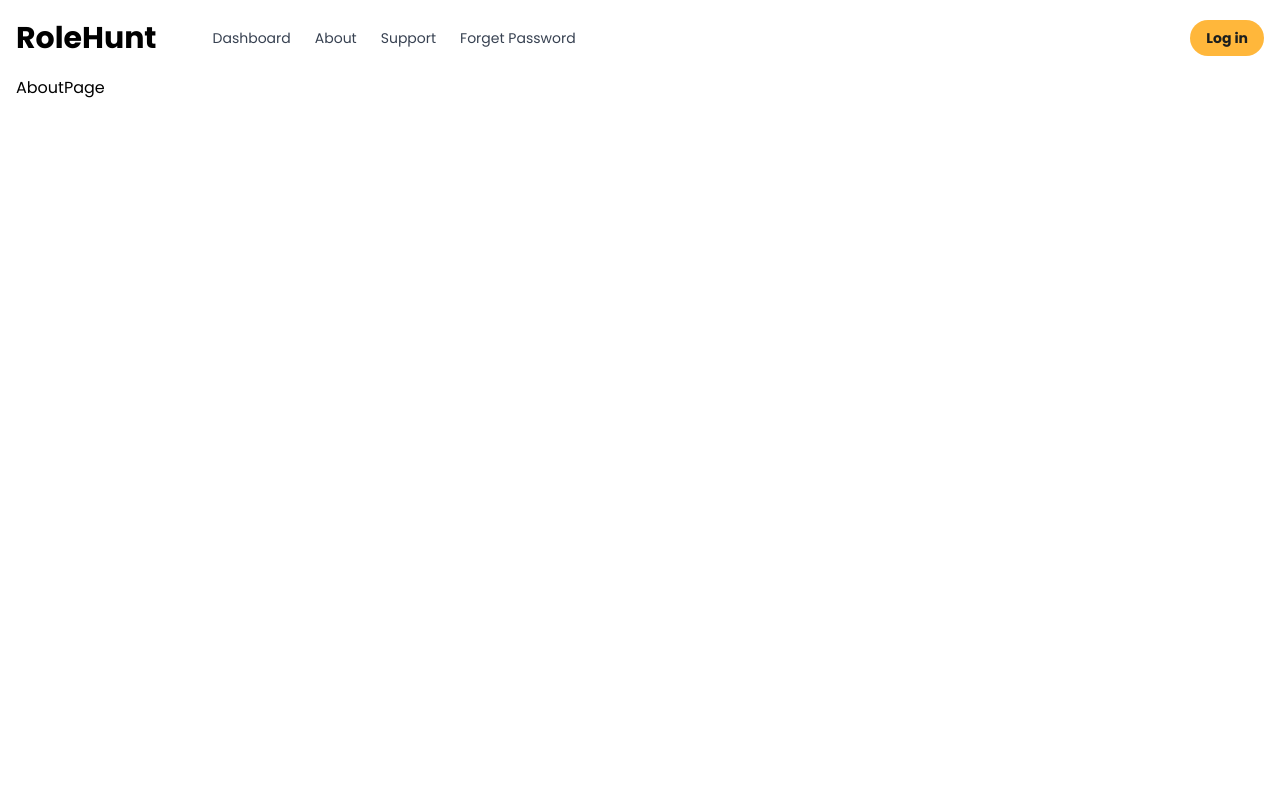
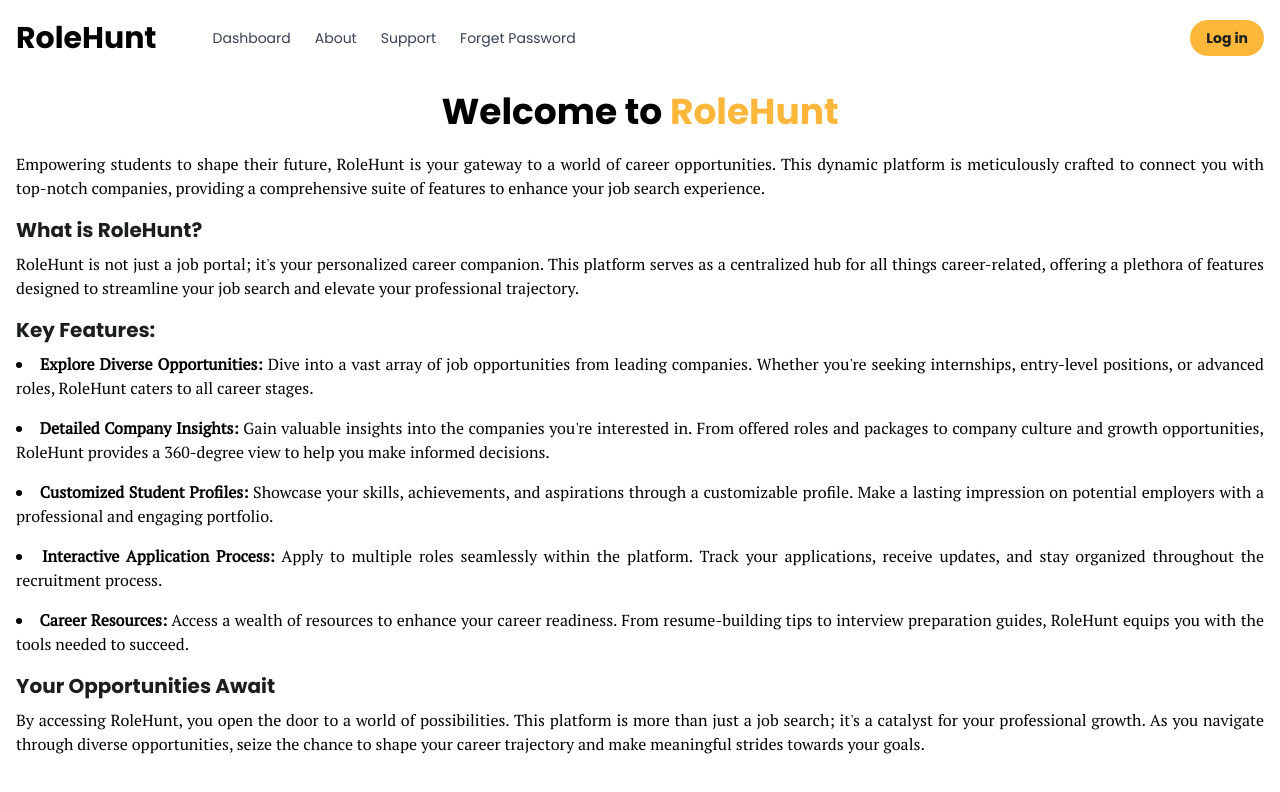
Before and after one commit to imabhinavdev/rolehunt, a Next.js app: page /about in a window 1280 px wide. Shown: the top 792 px of the page. Built offline with nearby package versions, Linux system fonts and the light colour scheme.

Commit message:
ADD: added content in the about page and made some minor changes in the support page

```diff
--- a/src/app/(front)/about/page.js
+++ b/src/app/(front)/about/page.js
@@ -4,7 +4,85 @@ import React from "react";
 const AboutPage = () => {
   return (
     <>
-      <div>AboutPage</div>
+      <div className="  w-full font-pt text-justify py-4 rounded-md h-full">
+        <div>
+          <p className="font-pop font-bold text-center md:text-4xl text-2xl">
+            Welcome to <span className="text-yellow">RoleHunt</span>
+          </p>
+        </div>
+        <div className="mt-5">
+          <p className="font-pt text-md mb-4">
+            Empowering students to shape their future, RoleHunt is your gateway
+            to a world of career opportunities. This dynamic platform is
+            meticulously crafted to connect you with top-notch companies,
+            providing a comprehensive suite of features to enhance your job
+            search experience.
+          </p>
+          <p className="font-bold text-black font-pop text-xl mb-2">
+            What is RoleHunt?
+          </p>
+          <p className="mb-4">
+            RoleHunt is not just a job portal; it's your personalized career
+            companion. This platform serves as a centralized hub for all things
+            career-related, offering a plethora of features designed to
+            streamline your job search and elevate your professional trajectory.
+          </p>
+          <p className="font-bold text-black font-pop text-xl mb-2">
+            Key Features:
+          </p>
+          <p className="">
+            <ul className="list-disc list-inside">
+              <li className="mb-4">
+                <span className="font-bold">
+                  Explore Diverse Opportunities:
+                </span>{" "}
+                Dive into a vast array of job opportunities from leading
+                companies. Whether you're seeking internships, entry-level
+                positions, or advanced roles, RoleHunt caters to all career
+                stages.
+              </li>
+              <li className="mb-4">
+                <span className="font-bold">Detailed Company Insights:</span>{" "}
+                Gain valuable insights into the companies you're interested in.
+                From offered roles and packages to company culture and growth
+                opportunities, RoleHunt provides a 360-degree view to help you
+                make informed decisions.
+              </li>
+              <li className="mb-4">
+                <span className="font-bold">Customized Student Profiles:</span>{" "}
+                Showcase your skills, achievements, and aspirations through a
+                customizable profile. Make a lasting impression on potential
+                employers with a professional and engaging portfolio.
+              </li>
+              <li className="mb-4">
+                <span className="font-bold">
+                  Interactive Application Process:
+                </span>{" "}
+                Apply to multiple roles seamlessly within the platform. Track
+                your applications, receive updates, and stay organized
+                throughout the recruitment process.
+              </li>
+              <li className="mb-4">
+                <span className="font-bold">Career Resources:</span> Access a
+                wealth of resources to enhance your career readiness. From
+                resume-building tips to interview preparation guides, RoleHunt
+                equips you with the tools needed to succeed.
+              </li>
+            </ul>
+          </p>
+
+          <p className="font-bold text-black font-pop text-xl mb-2">
+            Your Opportunities Await
+          </p>
+          <p className="mb-4">
+            By accessing RoleHunt, you open the door to a world of
+            possibilities. This platform is more than just a job search; it's a
+            catalyst for your professional growth. As you navigate through
+            diverse opportunities, seize the chance to shape your career
+            trajectory and make meaningful strides towards your goals.
+          </p>
+        </div>
+      </div>
     </>
   );
 };
--- a/src/app/user/dashboard/page.js
+++ b/src/app/user/dashboard/page.js
@@ -1,9 +1,32 @@
+"use client";
+
 import React from "react";
 import JoblistCard from "@/components/JoblistCard";
 import NavBar from "@/components/Navbar";
 import Image from "next/image";
 
+import { supabase } from "@/db/supabase";
+import { useState, useEffect } from "react";
+
 const Userdashboard = () => {
+  const [fetchError, setFetchError] = useState(null);
+  const [jobs, setJobs] = useState(null);
+
+  useEffect(() => {
+    const fetchJobs = async () => {
+      const { data, error } = await supabase.from("jobs").select();
+      if (error) {
+        setFetchError("Could not fetch the job details");
+        setJobs(null);
+        console.log(error);
+      }
+      if (data) {
+        setJobs(data);
+        setFetchError(null);
+      }
+    };
+    fetchJobs();
+  }, []);
   return (
     <>
       <div>
@@ -40,7 +63,16 @@ const Userdashboard = () => {
           </div>
         </section>
 
-        <JoblistCard />
+        <div className="jobsSection">
+          {fetchError && <p>{fetchError}</p>}
+          {jobs && (
+            <div className="jobs">
+              {jobs.map((jobs) => (
+                <p>{jobs.title}</p>
+              ))}
+            </div>
+          )}
+        </div>
       </div>
     </>
   );
--- a/src/app/user/support/page.js
+++ b/src/app/user/support/page.js
@@ -27,27 +27,30 @@ export const Linkedin = ({ className }) => {
 
 const Support = () => {
   return (
-    <div className="font-pop shadow-lg bg-yellow bg-opacity-30 md:p-4 p-4 pb-10  ">
-      <div>
+    <div className="h-full min-h-full">
+      <div className="font-pop shadow-lg min-h-full bg-yellow  rounded-md md:p-4 p-4 md:pb-10 h-full w-full ">
+        <div className="">
           <p className="text-3xl text-center  font-medium">Support</p>
-        <p className="md:text-md text-gray-500 mt-5 text-justify md:text-center ">
-          Lorem ipsum dolor sit amet consectetur adipisicing elit. Enim sint a
-          fugiat vitae rem dolor eligendi natus obcaecati id exercitationem.
+          <p className="md:text-md text-gray-700 mt-5 text-justify md:text-center ">
+            For any kind of query and support, you can write down your queries
+            in the generate query section or in case of any emergency, you can
+            contact us through call or whatsapp.
           </p>
         </div>
-      <div className="md:flex mt-10  h-72 gap-10 ">
+        <div className="md:flex mt-10   h-72 gap-10 ">
           <div className="  text-justify   md:w-1/2 sm:w-ful ">
             <p className="md:text-2xl text-lg font-bold text-center  mb-4 ">
               Generate Query
             </p>
-
-          <input
-            type="text"
-            placeholder="Enter your query..."
-            className="border rounded-md p-5 w-full h-2/3  shadow-lg"
-          />
+            <div className="text-justify  md:mt-0  md:w-full md:h-2/3 sm:w-full  h-36 ">
+              <textarea
+                id="comment and review"
+                className="rounded-md pl-3  w-full h-full"
+                placeholder="Write your query here..."
+              ></textarea>
             </div>
-        <div className="  text-justify mt-10 md:mt-0  md:w-1/2 sm:w-ful  ">
+          </div>
+          <div className="  text-justify mt-10 md:mt-0  md:w-1/2  sm:w-full  ">
             <p className="md:text-2xl text-lg font-bold text-center  mb-4">
               Emergency Support
             </p>
@@ -67,6 +70,7 @@ const Support = () => {
           </div>
         </div>
       </div>
+    </div>
   );
 };
 
--- a/src/components/JoblistCard.js
+++ b/src/components/JoblistCard.js
@@ -4,24 +4,24 @@ import { useState } from "react";
 import { motion } from "framer-motion";
 const JobListCard = () => {
   const jobs = [
-    {
-      href: "https://www.google.com/",
-      title: "UI/UX Designer",
-      desc: "Lorem ipsum dolor sit amet, consectetur adipiscing elit. Sed do eiusmod tempor incididunt ut labore et dolore magna aliqua. Ut enim ad minim veniam, quis nostrud exercitation ullamco laboris nisi ut aliquip ex ea commodo consequat.",
-      date: "12/20/36",
-      salary: "50000",
-      type: "Remote",
-      location: "Mumbai",
-    },
-    {
-      href: "https://www.google.com/",
-      title: "Testing",
-      desc: "Lorem ipsum dolor sit amet, consectetur adipiscing elit. Sed do eiusmod tempor incididunt ut labore et dolore magna aliqua. Ut enim ad minim veniam, quis nostrud exercitation ullamco laboris nisi ut aliquip ex ea commodo consequat.",
-      date: "12/20/36",
-      salary: "10000",
-      type: "Remote",
-      location: "Mumbai",
-    },
+    // {
+    //   href: "https://www.google.com/",
+    //   title: "UI/UX Designer",
+    //   desc: "Lorem ipsum dolor sit amet, consectetur adipiscing elit. Sed do eiusmod tempor incididunt ut labore et dolore magna aliqua. Ut enim ad minim veniam, quis nostrud exercitation ullamco laboris nisi ut aliquip ex ea commodo consequat.",
+    //   date: "12/20/36",
+    //   salary: "50000",
+    //   type: "Remote",
+    //   location: "Mumbai",
+    // },
+    // {
+    //   href: "https://www.google.com/",
+    //   title: "Testing",
+    //   desc: "Lorem ipsum dolor sit amet, consectetur adipiscing elit. Sed do eiusmod tempor incididunt ut labore et dolore magna aliqua. Ut enim ad minim veniam, quis nostrud exercitation ullamco laboris nisi ut aliquip ex ea commodo consequat.",
+    //   date: "12/20/36",
+    //   salary: "10000",
+    //   type: "Remote",
+    //   location: "Mumbai",
+    // },
   ];
 
   const [interested, setInterested] = useState(false);
--- a/src/db/supabase.js
+++ b/src/db/supabase.js
@@ -1,7 +1,6 @@
 import { createClient } from "@supabase/supabase-js";
 
-// Create a single supabase client for interacting with your database
 export const supabase = createClient(
-  process.env.SUPABASE_URL,
-  process.env.SUPABASE_KEY
+  "https://cnzscciunmvxmxyrxaeb.supabase.co",
+  "eyJhbGciOiJIUzI1NiIsInR5cCI6IkpXVCJ9.eyJpc3MiOiJzdXBhYmFzZSIsInJlZiI6ImNuenNjY2l1bm12eG14eXJ4YWViIiwicm9sZSI6InNlcnZpY2Vfcm9sZSIsImlhdCI6MTcwODE0NDk1NywiZXhwIjoyMDIzNzIwOTU3fQ.RE0KZ_DxdiKgvQobKq1SZgsaE-XAro5qfe7tewBcOjM"
 );
```
Lines whose indentation alone changed are shown as unchanged.
